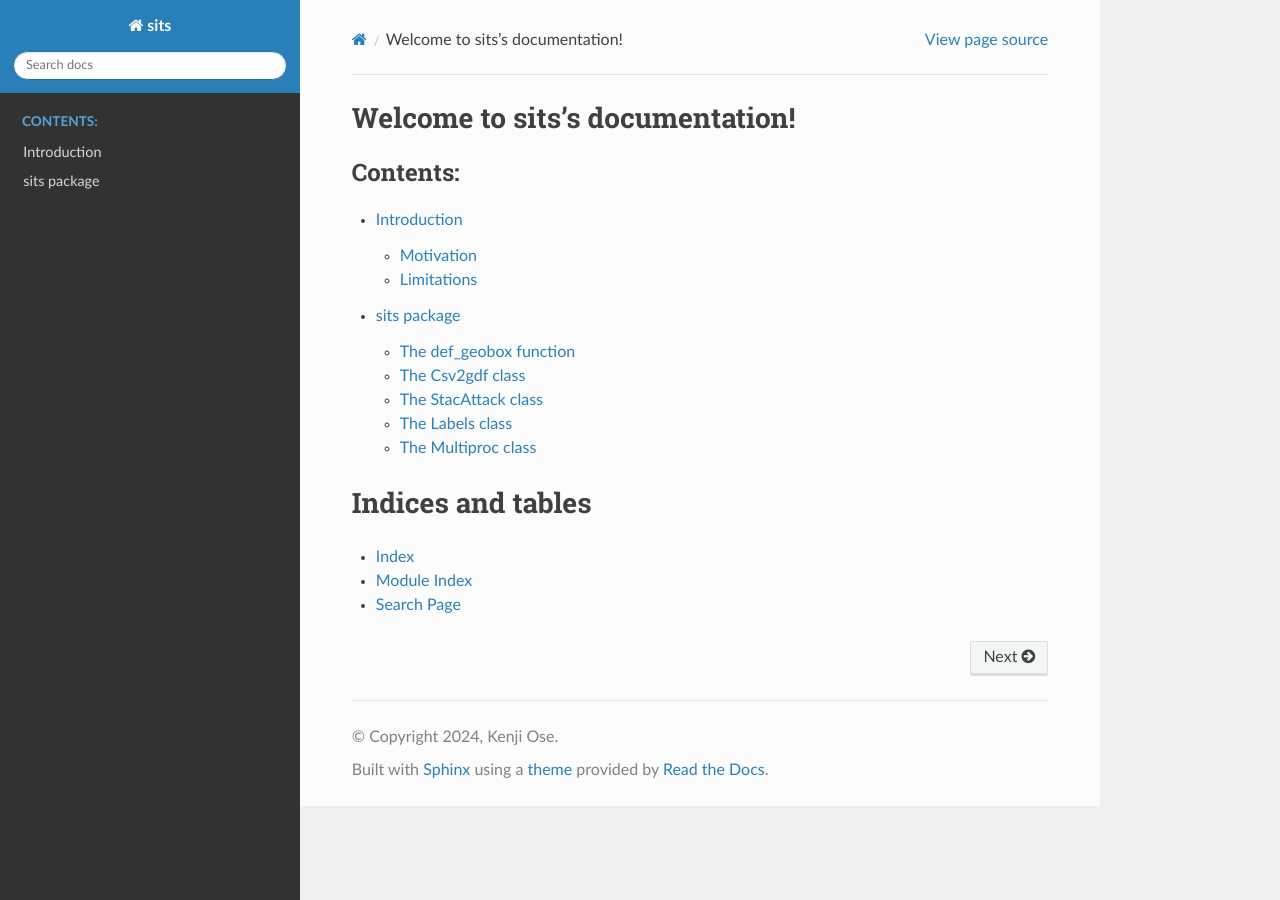
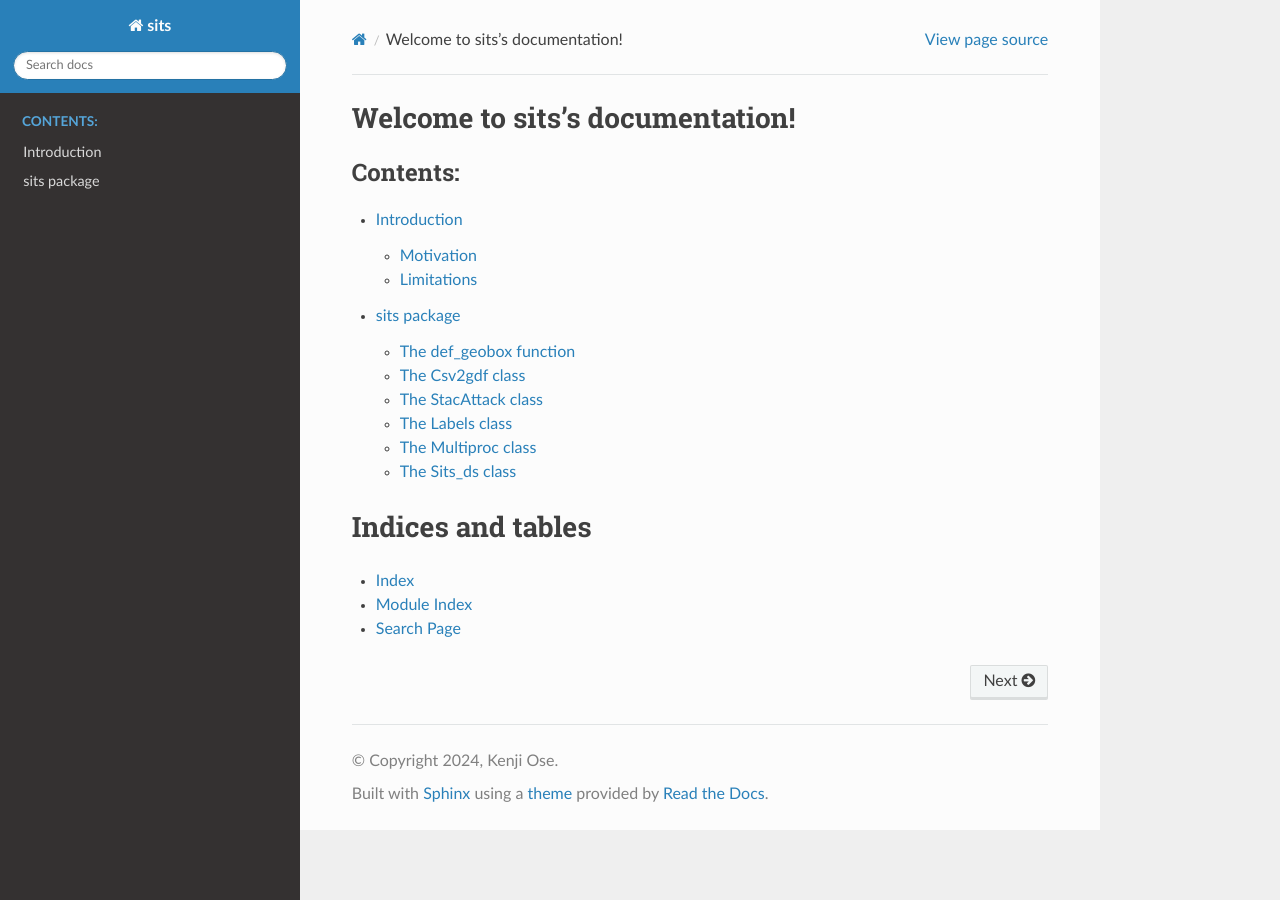
Before and after one commit to kenoz/SITS_utils, a Sphinx documentation site: the page built from docs/source/index.rst, in a window 1280 px wide. Built offline with Sphinx 7.4.7 and the Read the Docs theme 3.1.0, drawn with Linux system fonts in a browser that asks for light colours.

Commit message:
update rtd

```diff
--- a/docs/source/sits.rst
+++ b/docs/source/sits.rst
@@ -35,3 +35,10 @@ The Multiproc class
    :members:
    :undoc-members:
    :show-inheritance:
+
+The Sits_ds class
+****************
+.. autoclass:: export.Sits_ds
+   :members:
+   :undoc-members:
+   :show-inheritance:
```
